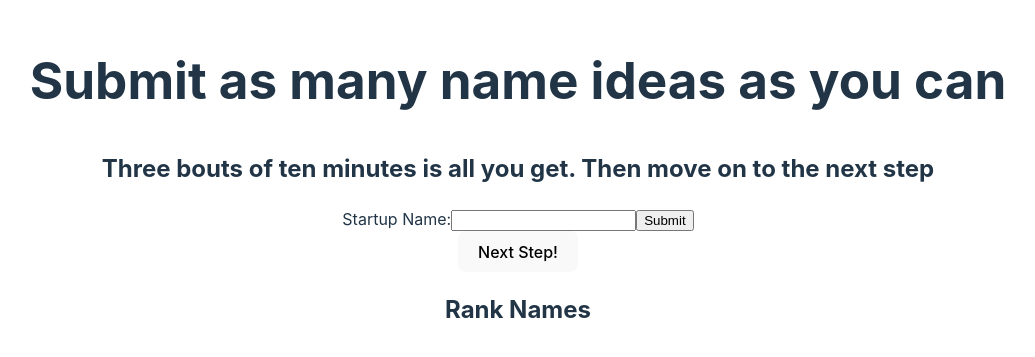
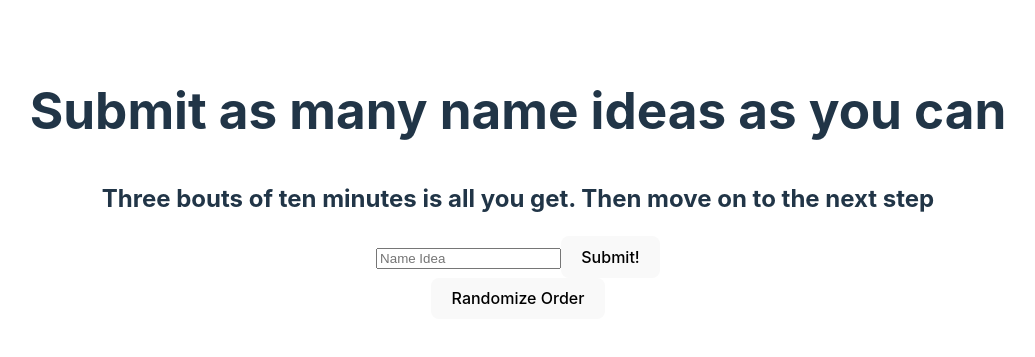
Before and after one commit to drebel/startup-name, a React (Vite) app: page / in a window 1280 px wide. Shown: the part 221-578 px from the top of the page, without its empty margins (122-1157 px from the left). Built offline with nearby package versions, Linux system fonts and the light colour scheme.

Commit message:
redid up to randomize array

```diff
--- a/src/App.jsx
+++ b/src/App.jsx
@@ -6,30 +6,24 @@ import RankingButton from './RankingButton'
 export default function App() {
 
   const [unrankedArray, setUnrankedArray] = React.useState([])
-  const [randomziedArray, setRandomziedArray] = React.useState([])
-  const [currentPair, setCurrentPair] = React.useState([])
-  const [rankedArray, setRankedArray] = React.useState([])
-  const [minRange, setMinRange] = React.useState()
-  const [maxRange, setMaxRange] = React.useState()
+  const [randomizedArray, setRandomizedArray] = React.useState()
+
+  React.useEffect( () => console.log(randomizedArray), [randomizedArray])
 
 
-  function handleSubmit(e){
+  function handleIdeaSubmit(e){
     e.preventDefault()
-    const newNameIdea = e.target.nameIdea.value
-    setUnrankedArray(oldArray => [...oldArray, newNameIdea])
+    const idea = e.target.nameIdea.value
+    setUnrankedArray(prevUnrankedArray => {
+      return [...prevUnrankedArray, idea]
+    })
     document.querySelector('#nameIdea').value = ''
   }
 
-  React.useEffect(() => console.table(unrankedArray), [unrankedArray])
-  React.useEffect(() => console.table(randomziedArray), [randomziedArray])
-  React.useEffect(() => console.table(rankedArray), [rankedArray])
-
-
-  function handleNextStep(){
+  function randomizeList(){
     const copyUnrankedArray = [...unrankedArray]
     const shuffledArray = shuffleArrayOrder(copyUnrankedArray)
-    setRandomziedArray(shuffledArray)
-    showNextPair()
+    setRandomizedArray([...shuffledArray])
   }
 
   function shuffleArrayOrder(array){
@@ -40,58 +34,6 @@ export default function App() {
     return array;
   }
 
-  // React.useEffect(() => showNextPair(), [])
-
-  const rankingElements = currentPair.map(e => <RankingButton key={e.id} value={e.value} maxRange={e.maxRange} minRange={e.minRange} rankedIndex={e.rankedIndex} handleChoice={() => handleChoice(e.value)}/>)
-
-  function showNextPair(){
-    if(rankedArray.length === 0){
-      const pair = randomziedArray.slice(0,2)
-      let firstPairObjectsArray = []
-      for(let i = 0; i < pair.length; i++){
-        firstPairObjectsArray.push({
-          value: pair[i],
-          id: nanoid(),
-          maxRange: rankedArray.length,
-          minRange: 0
-        })
-      }
-      setCurrentPair(firstPairObjectsArray)
-      setRandomziedArray(randomziedArray.slice(2))
-      console.log(firstPairObjectsArray)
-    } else{
-      let pairObjectsArray = []
-      console.log(pairObjectsArray)
-      let currentlyRanking = {
-        value: randomziedArray.pop(),
-        id: nanoid(),
-        maxRange: rankedArray.length-1,
-        minRange: 0
-      }
-      pairObjectsArray.push(currentlyRanking)
-      let rankedItem = {
-        id: nanoid(),
-        rankedIndex: Math.floor((rankedArray.length-1)/2),
-        value: rankedArray[Math.floor((rankedArray.length-1)/2)],
-      }
-      pairObjectsArray.push(rankedItem)
-      setCurrentPair(pairObjectsArray)
-      console.log(pairObjectsArray)
-  }}
-
-  function handleChoice(choice){
-    const chosenOption = currentPair.find(element => element.value === choice);
-    const unchosenOption = currentPair.find(element => element.value !== choice);
-    if(rankedArray.length === 0){
-      setRankedArray([chosenOption, unchosenOption])
-      setMinRange(rankedArray.indexOf(chosenOption))
-      setMaxRange(rankedArray.indexOf(unchosenOption+1))
-    }else{
-      showNextPair()
-      setUnrankedArray(prevUnrankedArray => prevUnrankedArray.slice(1))
-    }
-  }
-
 
   return (
     <>
@@ -99,17 +41,11 @@ export default function App() {
         <h1>Submit as many name ideas as you can</h1>
         <h2>Three bouts of ten minutes is all you get. Then move on to the next step</h2>
       </section>
-      <form action="" onSubmit={handleSubmit}>
-        <label htmlFor="nameIdea">Startup Name:</label>
-        <input name='nameIdea' id='nameIdea' type="text" />
-        <input type="submit" />
+      <form onSubmit={handleIdeaSubmit}>
+        <input name='nameIdea' id='nameIdea' type="text" placeholder='Name Idea' />
+        <button type="submit" >Submit!</button>
       </form>
-      <button onClick={handleNextStep}>Next Step!</button>
-
-      <section className='rankArea'>
-        <h2>Rank Names</h2>
-        {rankingElements}
-      </section>
+      <button onClick={randomizeList}>Randomize Order</button>
     </>
   )
 }
```
